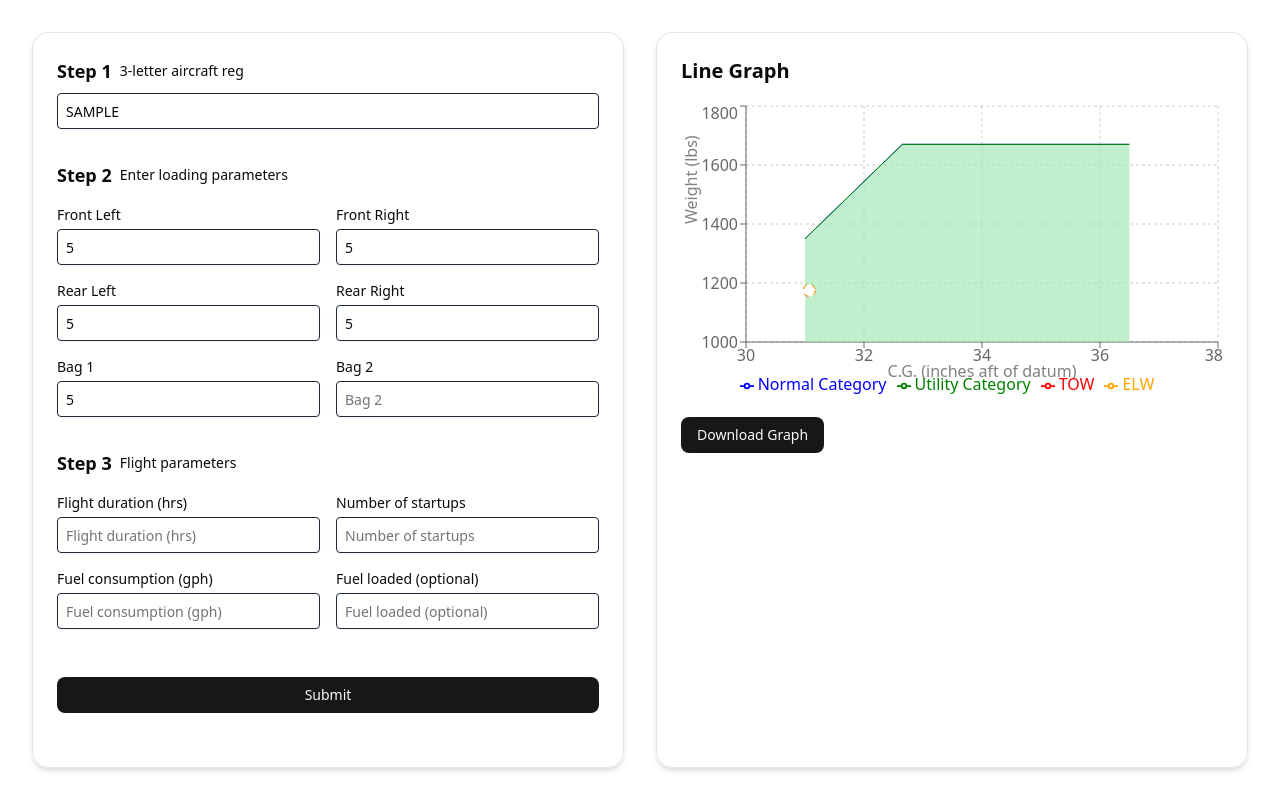
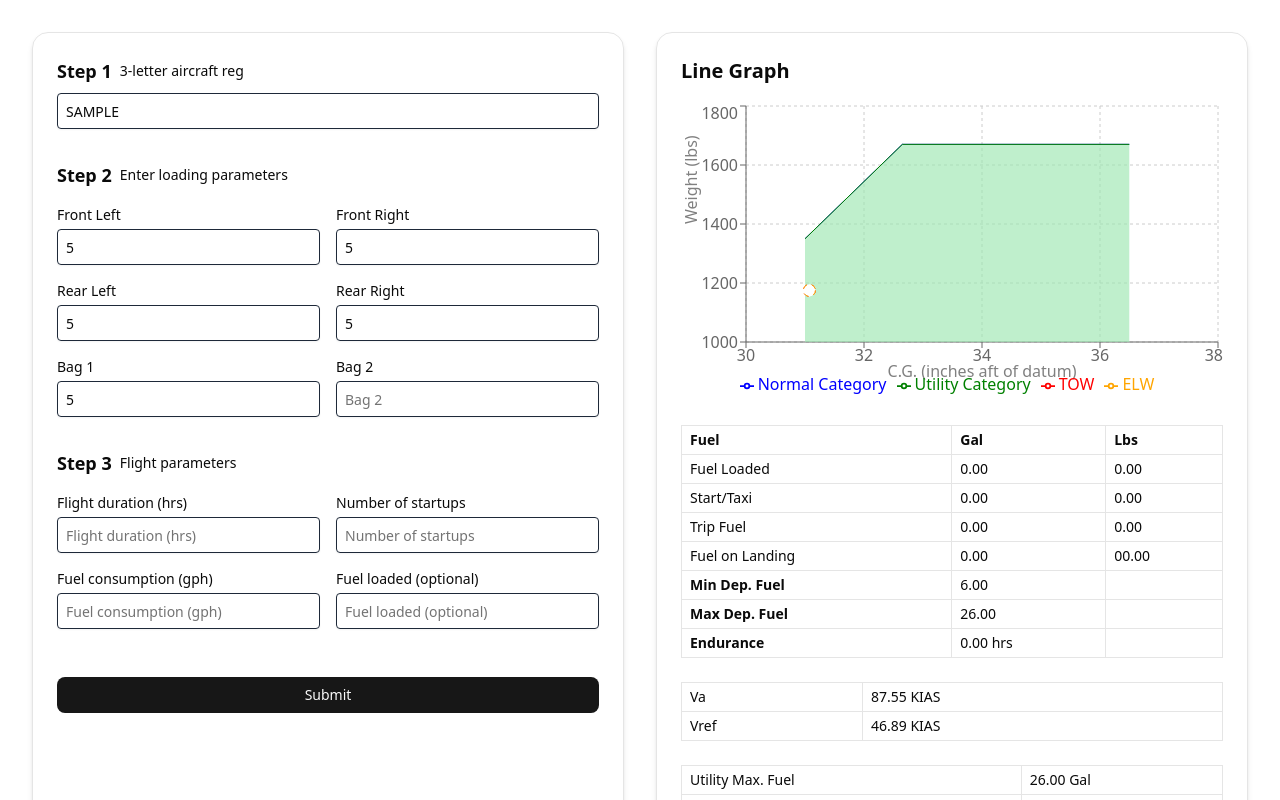
Before and after one commit to sagarpatel211/W-B-Hanger-Frontend, a Next.js app: page / in a window 1280 px wide. Both pictures are taken after typing "Sample", "5", "5", "5", "5", "5" into the empty fields and a click on the button "Submit". Shown: the top 800 px of the page. Built offline with nearby package versions, Linux system fonts and the light colour scheme.

Commit message:
Adding tables in output

```diff
--- a/app/page.tsx
+++ b/app/page.tsx
@@ -271,6 +271,7 @@ type GraphData = {
   points: { name: string; x: number; y: number }[];
   normalEnvelope: { x: number; y: number }[];
   utilityEnvelope: { x: number; y: number }[];
+  extraInfo?: any;
 };
 
 function lookupAircraft(reg: string) {
@@ -486,6 +487,34 @@ export default function Home() {
       ],
       normalEnvelope: model.normalCg,
       utilityEnvelope: model.utilityCg,
+      extraInfo: {
+        model,
+        takeoffWeight,
+        landingWeight,
+        takeoffArm,
+        landingArm,
+        va,
+        vref,
+        maxDepFuel,
+        maxArm,
+        maxWeight,
+        utilityMaxFuel,
+        utilityMaxArm,
+        utilityMaxWeight,
+        timeToUtility,
+        belowMinDepFuel,
+        bag1Over,
+        bag2Over,
+        bagsOver,
+        maxFuelInsufficient,
+        utilityCat,
+        normalCat,
+        overMTOW,
+        overMLW,
+        noSpin,
+        endurance,
+        minDepFuel,
+      },
     };
   };
   // ================================================
@@ -721,6 +750,147 @@ export default function Home() {
                 ))}
               </ComposedChart>
             </ResponsiveContainer>
+            {data[0]?.extraInfo && (
+              <div className="mt-6 space-y-6 text-sm">
+                {/* Fuel Table */}
+                <table className="w-full border border-black text-left">
+                  <thead>
+                    <tr>
+                      <th className="border px-2 py-1">Fuel</th>
+                      <th className="border px-2 py-1">Gal</th>
+                      <th className="border px-2 py-1">Lbs</th>
+                    </tr>
+                  </thead>
+                  <tbody>
+                    <tr>
+                      <td className="border px-2 py-1">Fuel Loaded</td>
+                      <td className="border px-2 py-1">{Number(formData.fuelLoaded).toFixed(2)}</td>
+                      <td className="border px-2 py-1">
+                        {(Number(formData.fuelLoaded) * 6).toFixed(2)}
+                      </td>
+                    </tr>
+                    <tr>
+                      <td className="border px-2 py-1">Start/Taxi</td>
+                      <td className="border px-2 py-1">
+                        {(
+                          Number(formData.startups) * data[0].extraInfo.model.groundFuelRate
+                        ).toFixed(2)}
+                      </td>
+                      <td className="border px-2 py-1">
+                        {(
+                          Number(formData.startups) *
+                          data[0].extraInfo.model.groundFuelRate *
+                          6
+                        ).toFixed(2)}
+                      </td>
+                    </tr>
+                    <tr>
+                      <td className="border px-2 py-1">Trip Fuel</td>
+                      <td className="border px-2 py-1">
+                        {(
+                          Number(formData.flightDuration) * data[0].extraInfo.model.fuelRate
+                        ).toFixed(2)}
+                      </td>
+                      <td className="border px-2 py-1">
+                        {(
+                          Number(formData.flightDuration) *
+                          data[0].extraInfo.model.fuelRate *
+                          6
+                        ).toFixed(2)}
+                      </td>
+                    </tr>
+                    <tr>
+                      <td className="border px-2 py-1">Fuel on Landing</td>
+                      <td className="border px-2 py-1">
+                        {(
+                          Number(formData.fuelLoaded) -
+                          Number(formData.startups) * data[0].extraInfo.model.groundFuelRate -
+                          Number(formData.flightDuration) * data[0].extraInfo.model.fuelRate
+                        ).toFixed(2)}
+                      </td>
+                      <td className="border px-2 py-1">
+                        {data[0].extraInfo.landingWeight -
+                          data[0].extraInfo.takeoffWeight +
+                          (
+                            Number(formData.flightDuration) *
+                            data[0].extraInfo.model.fuelRate *
+                            6
+                          ).toFixed(2)}
+                      </td>
+                    </tr>
+                    <tr>
+                      <td className="border px-2 py-1 font-bold">Min Dep. Fuel</td>
+                      <td className="border px-2 py-1">
+                        {data[0].extraInfo.minDepFuel.toFixed(2)}
+                      </td>
+                      <td className="border px-2 py-1"></td>
+                    </tr>
+                    <tr>
+                      <td className="border px-2 py-1 font-bold">Max Dep. Fuel</td>
+                      <td className="border px-2 py-1">
+                        {data[0].extraInfo.maxDepFuel
+                          ? `${data[0].extraInfo.maxDepFuel.toFixed(2)}`
+                          : 'N/A'}
+                      </td>
+                      <td className="border px-2 py-1"></td>
+                    </tr>
+                    <tr>
+                      <td className="border px-2 py-1 font-bold">Endurance</td>
+                      <td className="border px-2 py-1">
+                        {data[0].extraInfo.endurance.toFixed(2)} hrs
+                      </td>
+                      <td className="border px-2 py-1"></td>
+                    </tr>
+                  </tbody>
+                </table>
+
+                {/* Va / Vref */}
+                <table className="w-full border border-black text-left">
+                  <tbody>
+                    <tr>
+                      <td className="border px-2 py-1">Va</td>
+                      <td className="border px-2 py-1">{data[0].extraInfo.va.toFixed(2)} KIAS</td>
+                    </tr>
+                    <tr>
+                      <td className="border px-2 py-1">Vref</td>
+                      <td className="border px-2 py-1">{data[0].extraInfo.vref.toFixed(2)} KIAS</td>
+                    </tr>
+                  </tbody>
+                </table>
+
+                {/* Utility Category */}
+                <table className="w-full border border-black text-left">
+                  <tbody>
+                    <tr>
+                      <td className="border px-2 py-1">Utility Max. Fuel</td>
+                      <td className="border px-2 py-1">
+                        {data[0].extraInfo.utilityMaxFuel
+                          ? `${data[0].extraInfo.utilityMaxFuel.toFixed(2)} Gal`
+                          : 'N/A'}
+                      </td>
+                    </tr>
+                    <tr>
+                      <td className="border px-2 py-1">Flt. Time to Utility</td>
+                      <td className="border px-2 py-1">
+                        {data[0].extraInfo.timeToUtility
+                          ? `${data[0].extraInfo.timeToUtility.toFixed(2)} hrs`
+                          : 'N/A'}
+                      </td>
+                    </tr>
+                  </tbody>
+                </table>
+
+                {/* Category message */}
+                <div className="mt-2 text-sm">
+                  {data[0].extraInfo.utilityCat && (
+                    <span className="text-blue-600 font-bold">NORMAL CATEGORY</span>
+                  )}
+                  {data[0].extraInfo.noSpin && (
+                    <span className="text-red-600 font-bold block">SPINS PROHIBITED</span>
+                  )}
+                </div>
+              </div>
+            )}
           </div>
           <Button onClick={handleDownloadGraph} className="mt-4">
             Download Graph
--- a/package.json
+++ b/package.json
@@ -10,10 +10,13 @@
     "format": "prettier --write ."
   },
   "dependencies": {
+    "@radix-ui/react-dialog": "^1.1.7",
+    "@radix-ui/react-popover": "^1.1.7",
     "@radix-ui/react-radio-group": "^1.2.3",
     "@radix-ui/react-slot": "^1.1.2",
     "class-variance-authority": "^0.7.1",
     "clsx": "^2.1.1",
+    "cmdk": "^1.1.1",
     "html-to-image": "^1.11.13",
     "html2canvas": "^1.4.1",
     "lucide-react": "^0.487.0",
```
Also changed, not shown: 1 other file (tests, documents, lock files or other folders).
